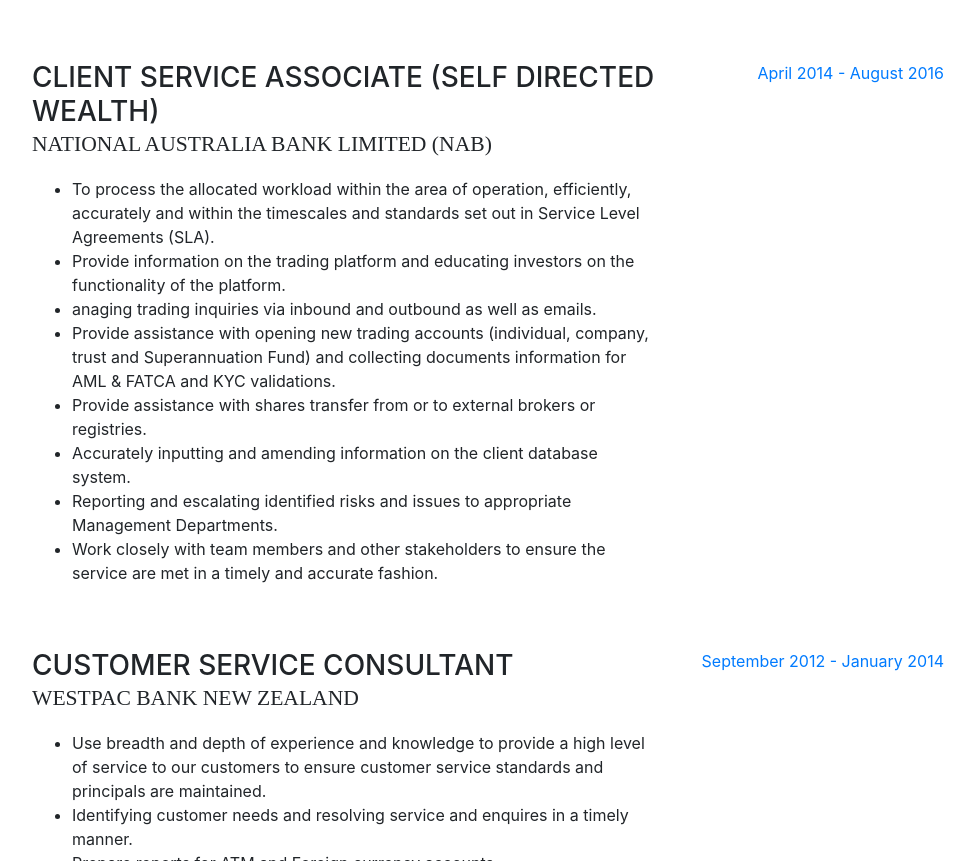
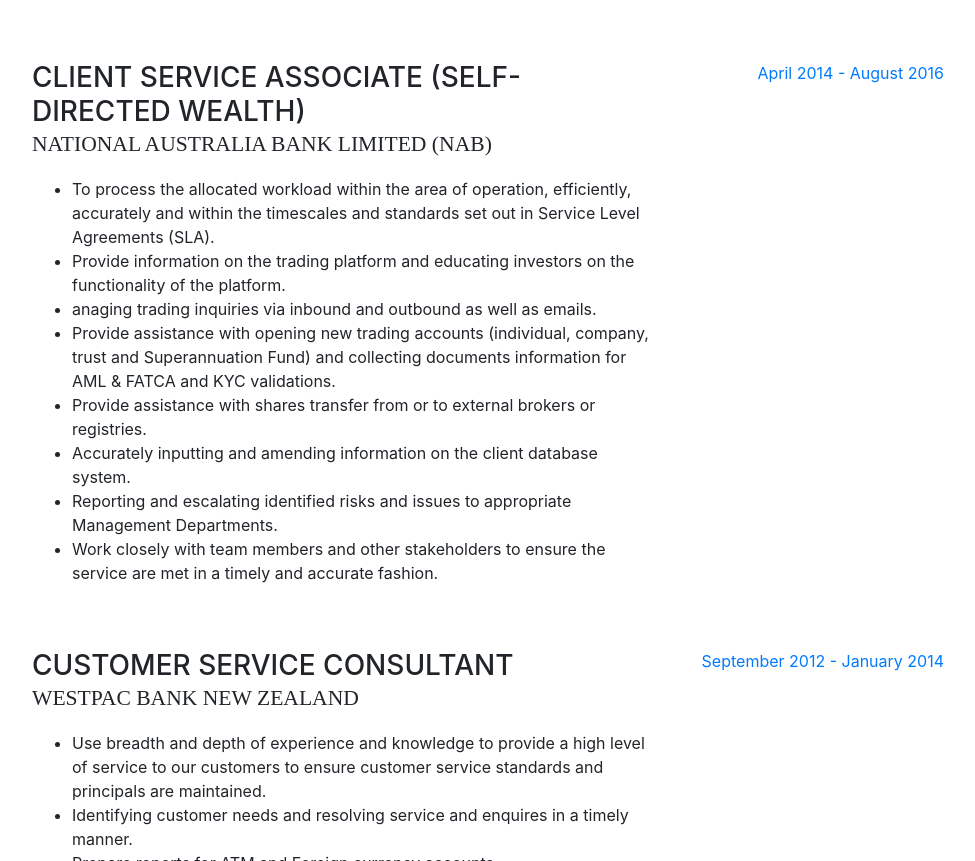
Before and after one commit to danzye/danzye.github.io, a website with bundled scripts: page index.html in a window 1280 px wide. Shown: the part 1629-2490 px from the top of the page, without its empty margins (288-1263 px from the left). Built offline with nearby package versions, Linux system fonts and the light colour scheme; a web font is replaced by a local one.

Commit message:
Added hyphen to self directed wealth

```diff
--- a/index.html
+++ b/index.html
@@ -132,7 +132,7 @@
 
           <div class="resume-item d-flex flex-column flex-md-row mb-5">
             <div class="resume-content mr-auto">
-              <h3 class="mb-0">Client Service Associate (Self Directed Wealth)</h3>
+              <h3 class="mb-0">Client Service Associate (Self-Directed Wealth)</h3>
               <div class="subheading mb-3">National Australia Bank Limited (NAB)</div>
               <ul>
 				<li>To process the allocated workload within the area of operation, efficiently, accurately and within the timescales and standards set out in Service Level Agreements (SLA).</li>
```
